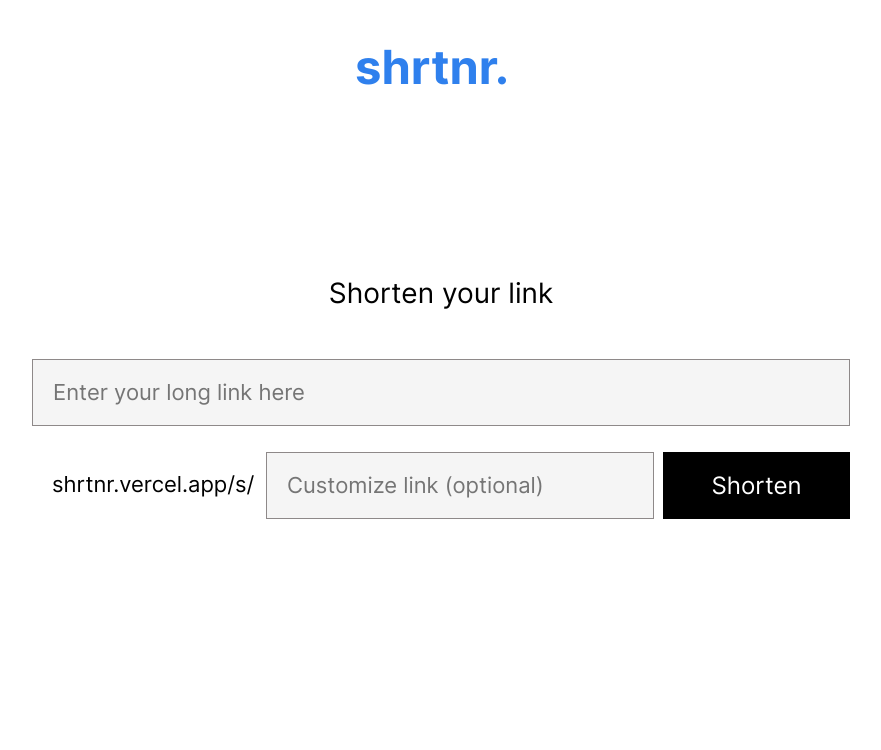
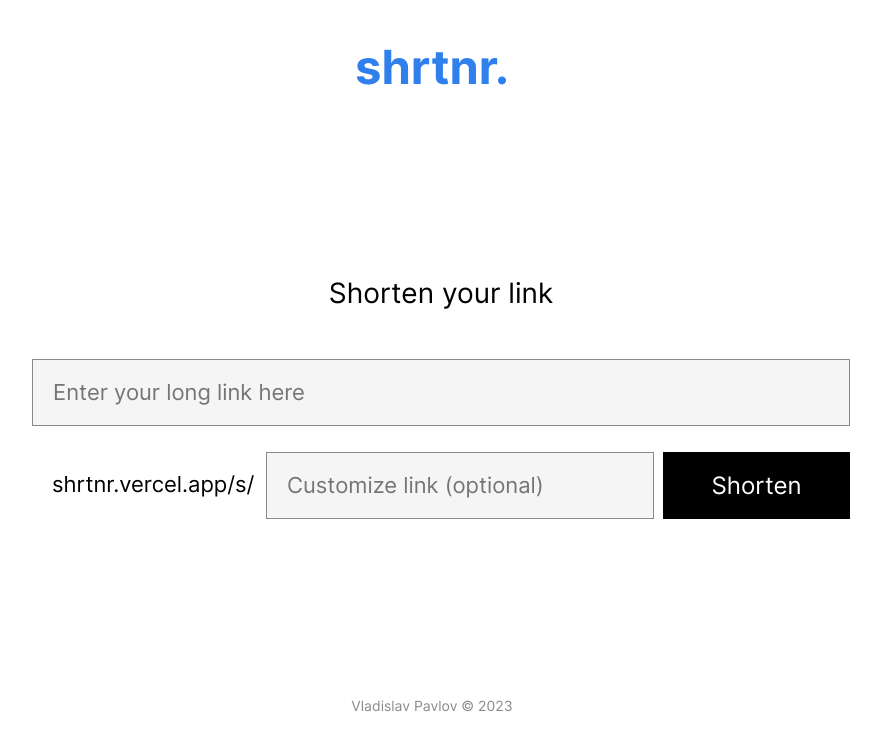
Before and after one commit to vldslw/shortURL, a Nuxt app: page / in a window 1280 px wide. Shown: the top 750 px of the page, without its empty margins (208-1089 px from the left). Built offline with nearby package versions, Linux system fonts and the light colour scheme.

Commit message:
feat: add footer

```diff
--- /dev/null
+++ b/components/Footer.vue
@@ -0,0 +1,24 @@
+<template>
+  <footer class="footer">
+    <p class="footer__copy">Vladislav Pavlov &copy; 2023</p>
+  </footer>
+</template>
+
+<script>
+export default {};
+</script>
+
+<style scoped>
+.footer {
+  display: flex;
+  justify-content: center;
+  padding: 40px;
+}
+
+.footer__copy {
+  margin: 19px 0;
+  font-size: 14px;
+  font-weight: 400;
+  color: #8e8989;
+}
+</style>
--- a/pages/index.vue
+++ b/pages/index.vue
@@ -4,6 +4,7 @@
     <main class="content">
       <Form />
     </main>
+    <Footer />
   </div>
 </template>
 
--- a/pages/shortened.vue
+++ b/pages/shortened.vue
@@ -5,6 +5,7 @@
       <Result />
       <router-link to="/" class="return-link">Shorten another URL</router-link>
     </main>
+    <Footer />
   </div>
 </template>
 
```
